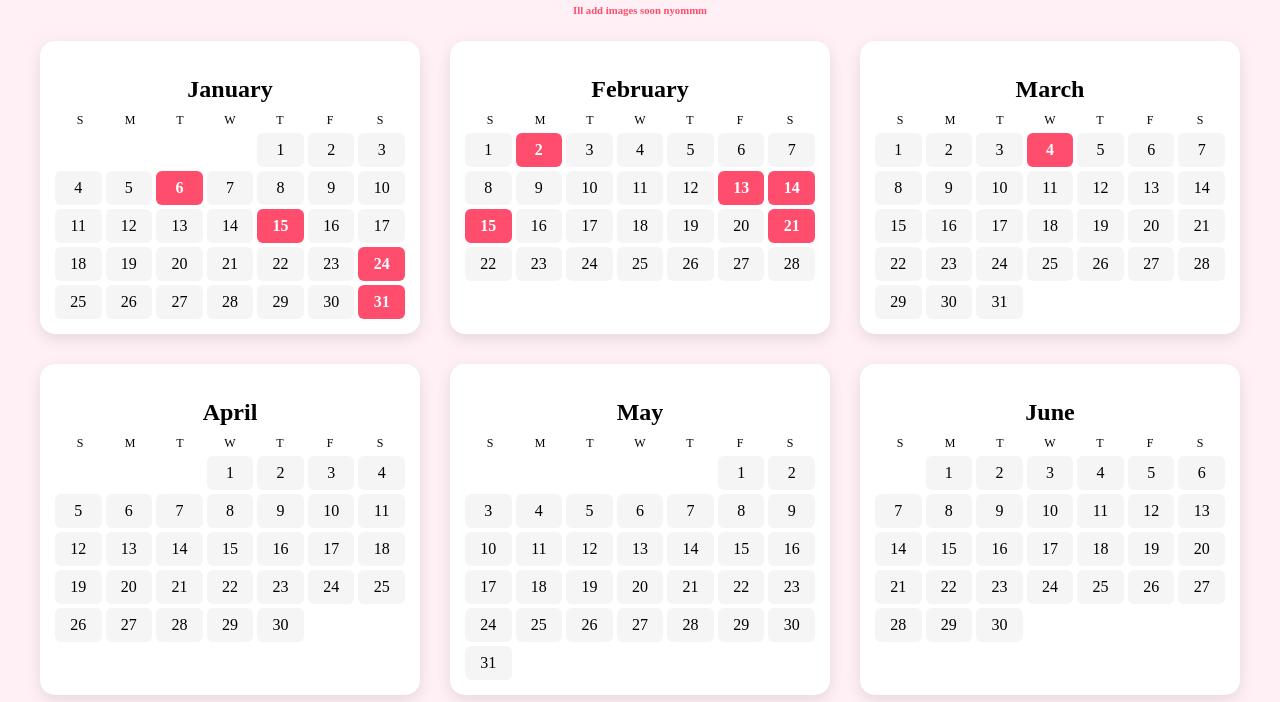
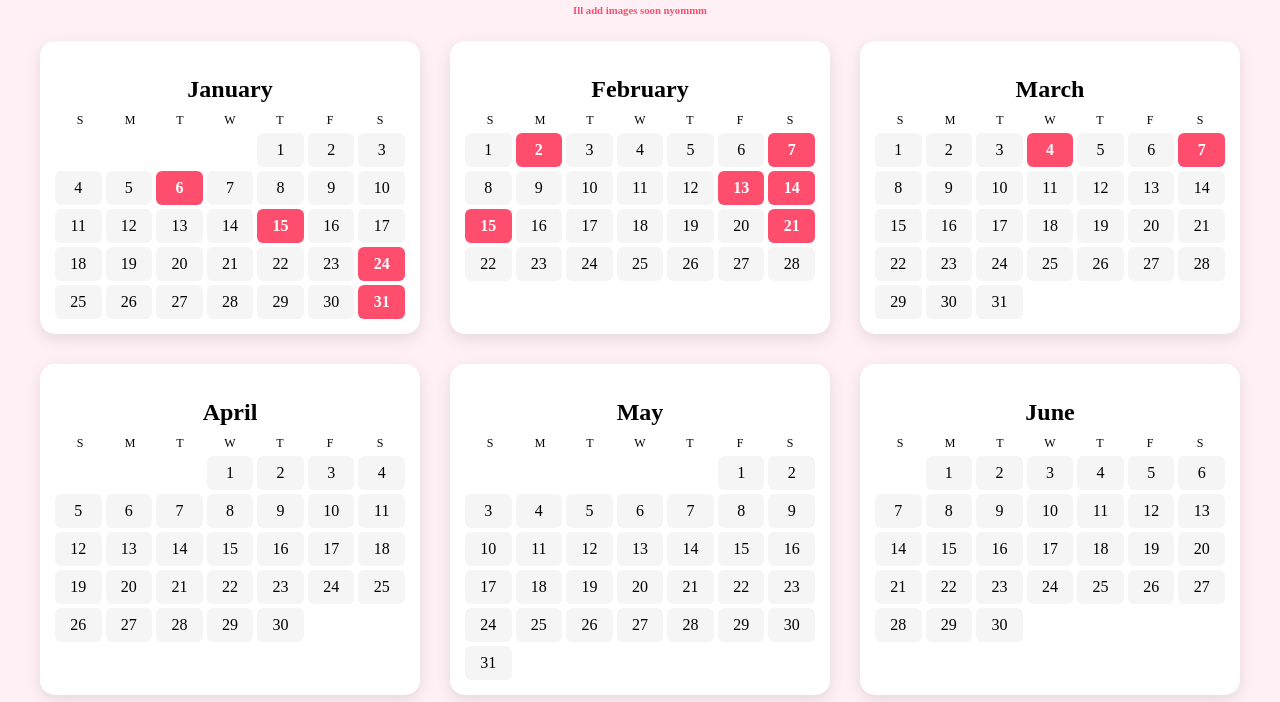
Before and after one commit to tekrola/ragza, a plain HTML site: page 2026.html in a window 1280 px wide. Shown: the part 98-800 px from the top of the page. Drawn offline with Linux system fonts and the light colour scheme; a web font is replaced by a local one.

Commit message:
Fix HTML structure and update memory entries

```diff
--- a/2026.html
+++ b/2026.html
@@ -167,6 +167,11 @@ const memories = {
     text: "My birthday!! We had dinner with my family @ Steak and Frice :)",
     image: ""
   },
+  "February-7": {
+    title: "02/07/26",
+    text: "Silent hill!! Shit movie but I hit my first strike of the year when we went bowling !",
+    image: ""
+  },
   "February-13": {
     title: "02/13/26",
     text: "PROM DAY!! We ate and went photobooth and did prom transitions\nAfter prom you got REALLY freakinf drunk and I had to save you from certain death because I'm the goat",
@@ -190,6 +195,11 @@ const memories = {
   "March-4": {
     title: "03/04/26",
     text: "Anniversary dinner!! We are in heat.",
+    image: ""
+  },
+  "March-7": {
+    title: "03/07/26",
+    text: "Anniversary date!!\nWe cooked steak and truffle mac and broccoli and the worst eggs ever!!\nI fulfilled my basting dream and also came 4 times I guess\nYou fart very loud",
     image: ""
   }
 }
@@ -284,4 +294,5 @@ document.getElementById("memoryBox").style.display = "none"
 </script>
 
 </body>
+
 </html>
```
